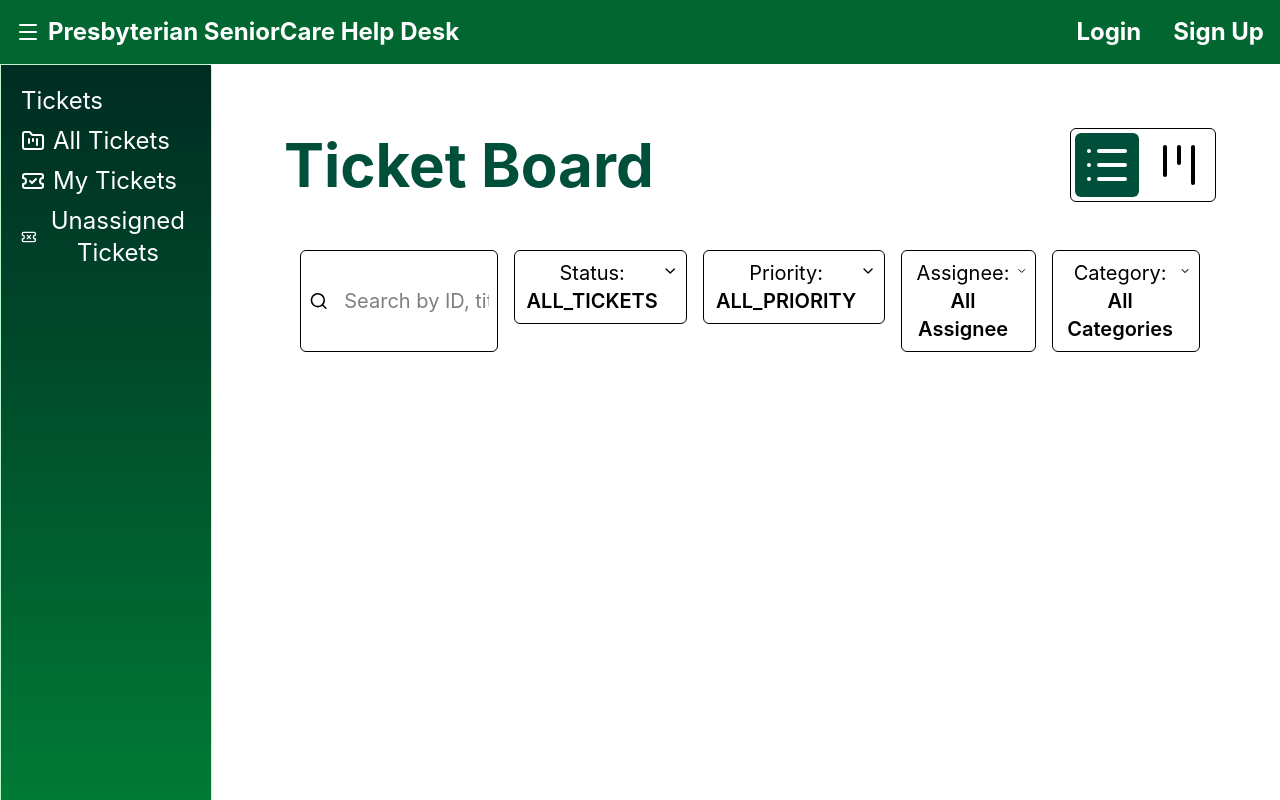
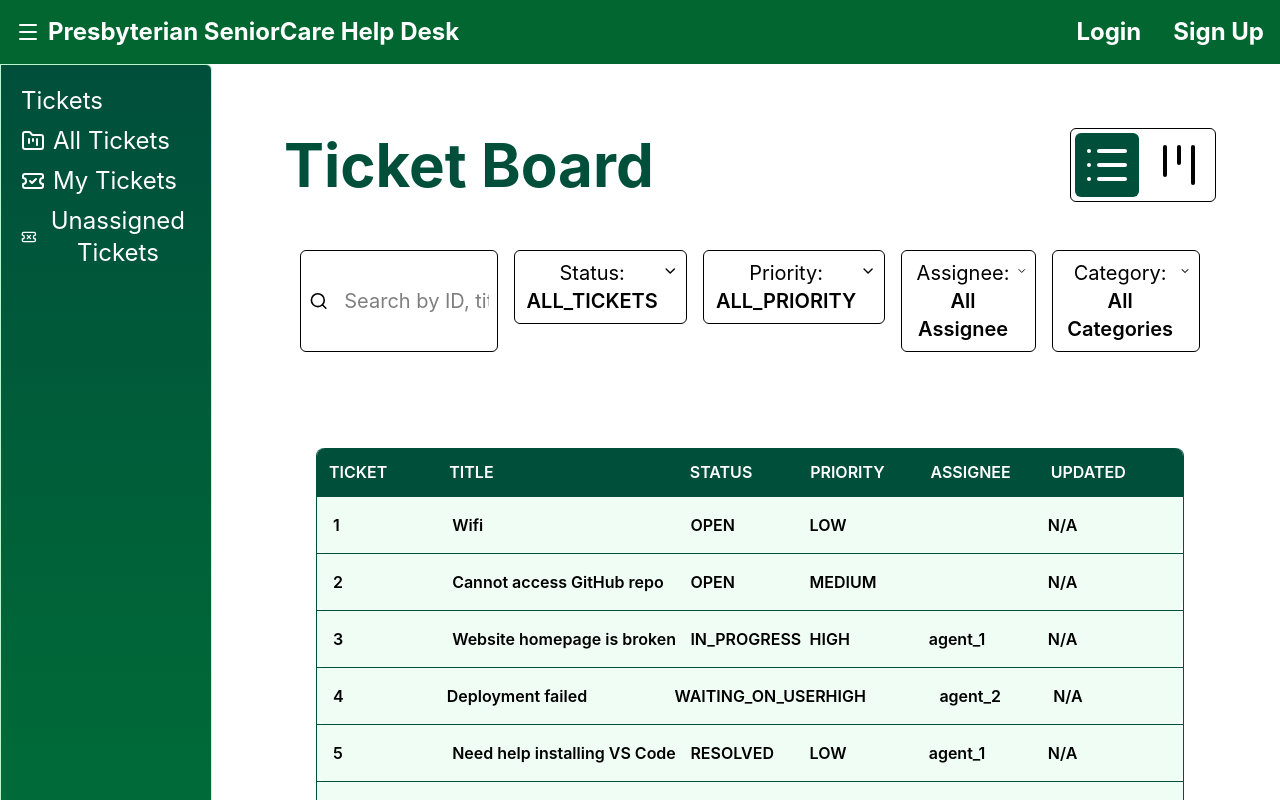
Before and after one commit to ChristianGWolff45/ServiceDesk, a React (Vite) app: page /Workpage/Board in a window 1280 px wide. Shown: the top 800 px of the page. Built offline with nearby package versions, Linux system fonts and the light colour scheme.

Commit message:
added ticket list view

```diff
--- a/src/components/TicketItem.jsx
+++ b/src/components/TicketItem.jsx
@@ -0,0 +1,13 @@
+export function TicketItem({ key, ticket }) {
+  console.log(ticket);
+  return (
+    <div className="grid-cols-[1fr_2fr_1fr_1fr_1fr_1fr] grid bg-green-50 p-4 border-t rounded-b-lg border-emerald-900">
+      <p className="font-semibold ">{ticket.id}</p>
+      <p className="font-semibold ">{ticket.title}</p>
+      <p className="font-semibold ">{ticket.status}</p>
+      <p className="font-semibold ">{ticket.priority}</p>
+      <p className="font-semibold ">{ticket.assigneeId}</p>
+      <p className="font-semibold ">N/A</p>
+    </div>
+  );
+}
--- a/src/components/TicketList.jsx
+++ b/src/components/TicketList.jsx
@@ -1,3 +1,21 @@
-export function TicketList(tickets) {
-  return <div></div>;
+import { TicketItem } from "./TicketItem";
+
+export function TicketList({ tickets }) {
+  return (
+    <div className="border-l border-r border-b border-emerald-900 rounded-lg m-24">
+      <div className="grid-cols-[1fr_2fr_1fr_1fr_1fr_1fr] grid  bg-emerald-900 rounded-t-lg p-3">
+        <p className="font-semibold text-white">TICKET</p>
+        <p className="font-semibold text-white">TITLE</p>
+        <p className="font-semibold text-white">STATUS</p>
+        <p className="font-semibold text-white">PRIORITY</p>
+        <p className="font-semibold text-white">ASSIGNEE</p>
+        <p className="font-semibold text-white">UPDATED</p>
+      </div>
+      <div className="flex flex-col">
+        {tickets.map((ticket) => {
+          return <TicketItem key={ticket.id} ticket={ticket} />;
+        })}
+      </div>
+    </div>
+  );
 }
--- a/src/components/WorkspaceNavigation.jsx
+++ b/src/components/WorkspaceNavigation.jsx
@@ -14,7 +14,7 @@
   };
   return (
     <div className="h-full">
-      <div className="flex flex-col justify-start items-start h-full p-4 bg-gradient-to-b from-emerald-950 to-green-700 h-screen text-white text-2xl">
+      <div className="flex flex-col justify-start items-start  p-4  text-white text-2xl">
         <p className="p-1">Tickets</p>
         <div>
           <button
--- a/src/pages/WorkPage.jsx
+++ b/src/pages/WorkPage.jsx
@@ -17,21 +17,21 @@
                 from-emerald-900 bg-green-700 min-h-screen rounded-r-md border-green-200 border"
         >
           {navOpen ? (
-            <>
+            <div className="flex">
               <WorkspaceNavigation />
               <button
                 onClick={() => setNavOpen(false)}
-                className="absolute left-1/8 top-1/2 cursor-pointer  rounded-full opacity-0 hover:opacity-100"
+                className="absolute left-1/8 cursor-pointer rounded-full opacity-0 hover:opacity-100 h-full"
               >
-                <ChevronLeft className="hover:text-white p-4 hover:block w-32 h-auto" />
+                <ChevronLeft className="text-white  w-32 h-auto" />
               </button>
-            </>
+            </div>
           ) : (
             <button
               onClick={() => setNavOpen(true)}
-              className="absolute left-0 top-1/2 cursor-pointer rounded-full opacity-0 hover:opacity-100"
+              className="absolute left-0 cursor-pointer rounded-full opacity-0 hover:opacity-100 h-full"
             >
-              <ChevronRight className="hover:text-emerald-900 hover:block w-24 h-auto" />
+              <ChevronRight className="text-emerald-900 w-24 h-auto" />
             </button>
           )}
         </div>
```
